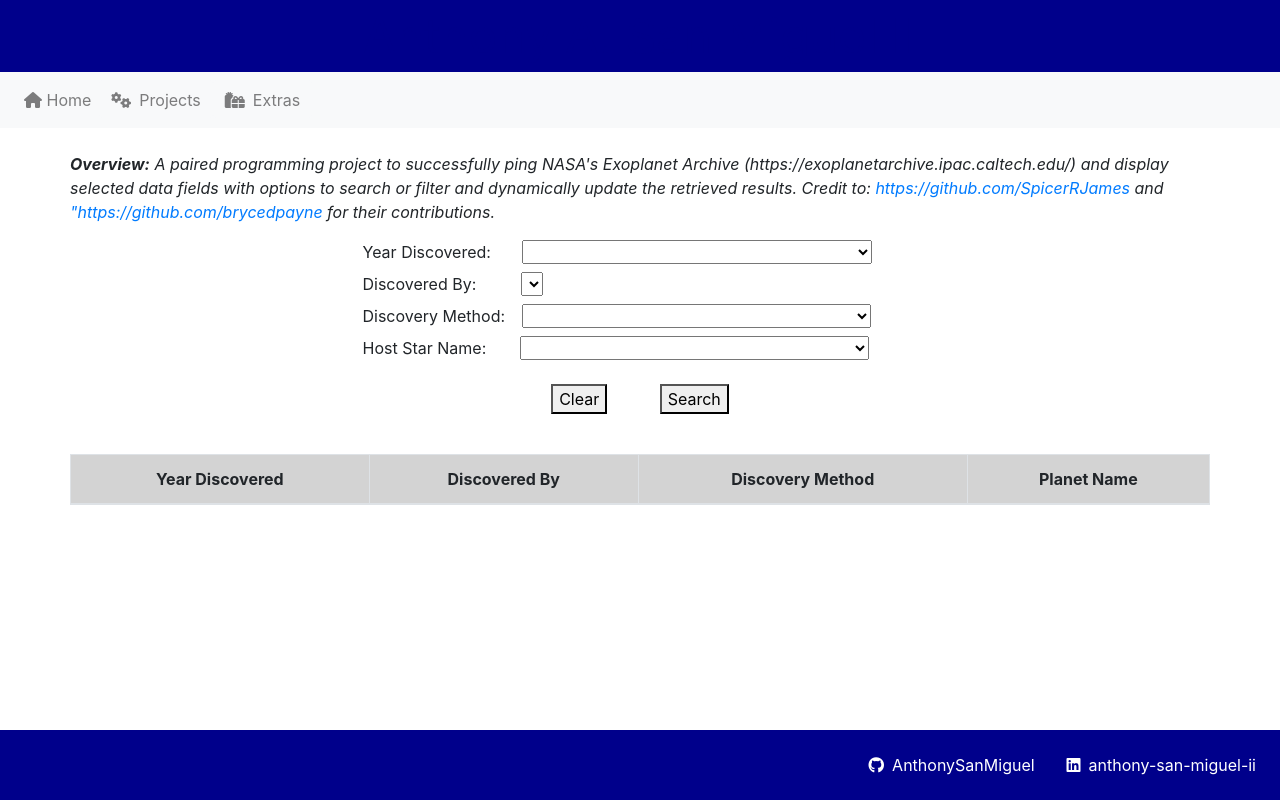
After one commit to AnthonySanMiguel/codeup-spring-exercises, a Spring Boot app: page /exoplanet/exoplanet in a window 1280 px wide. The commit adds this page. Run offline with Spring Boot 4, Linux system fonts and the light colour scheme; the visitor is signed in with stand-in values (Sample User, id 1); lists and menus that the app fills with data are empty; some of the project's set-up classes (security, data sources, template engines, error pages and the like) are left out, and stand-ins take their place; some libraries are stand-ins or nearby versions.

Commit message:
added exoplanet page to site

```diff
--- a/src/main/java/com/codeup/springblogapp/SecurityConfiguration.java
+++ b/src/main/java/com/codeup/springblogapp/SecurityConfiguration.java
@@ -75,6 +75,7 @@ public class SecurityConfiguration extends WebSecurityConfigurerAdapter {
                         "/capstone",
                         "https://quackertracker.com/",
                         "/tictactoe/tictactoe",
+                        "/exoplanet/exoplanet",
                         "/superhero_database/superhero_database",
                         "/login"
 // Enter Here ----->
--- /dev/null
+++ b/src/main/java/com/codeup/springblogapp/controllers/ExoPlanetController.java
@@ -0,0 +1,13 @@
+package com.codeup.springblogapp.controllers;
+
+import org.springframework.stereotype.Controller;
+import org.springframework.web.bind.annotation.*;
+
+@Controller
+public class ExoPlanetController {
+
+    @GetMapping("/exoplanet/exoplanet")
+    public String exoPlanetPage() {
+        return "/exoplanet/exoplanet";
+    }
+}
--- /dev/null
+++ b/src/main/resources/static/css/exoplanet.css
@@ -0,0 +1,14 @@
+/*body{*/
+/*    margin: 1em;*/
+/*    background-color: lightgray;*/
+/*}*/
+
+td,
+th {
+    border: 1px solid black;
+    text-align: center;
+}
+
+.grey {
+    background-color: lightgray;
+}
--- /dev/null
+++ b/src/main/resources/static/js/exoplanet.js
@@ -0,0 +1,115 @@
+"use strict";
+
+let myData;
+
+const exoplanets = fetch('https://exoplanetarchive.ipac.caltech.edu/cgi-bin/nstedAPI/nph-nstedAPI?table=exoplanets&select=pl_name,pl_disc,pl_discmethod,pl_facility,pl_hostname&format=json')
+    .then(response => response.json())
+    .then(response => {
+
+        myData = response;
+        getList(getYears(response).sort(), "years");
+        getList(getMethod(response).sort(), "method");
+        getList(getFacs(response).sort(), "facilities");
+        getList(getHost(response).sort(), "host");
+
+    })
+    .catch(error => console.error(error));
+
+// ***** function to post data to the table post query
+function postData(arr) {
+    $(".toAdd").empty();
+    for (let i = 0; i < arr.length; i++) {
+        $(".toAdd").append("<tr>" +
+            "<td>" + arr[i].pl_disc + "</td>" +
+            "<td>" + arr[i].pl_facility + "</td>" +
+            "<td>" + arr[i].pl_discmethod + "</td>" +
+            "<td>" + arr[i].pl_name + "</td>" +
+            "<tr/>");
+    }
+}
+
+// ***** function to get unique values posted to the select dropdown
+function getList(arr, str) {
+    $("#" + str).append('<option value="" selected> ... </option>');
+    for (let i = 0; i < arr.length; i++) {
+        $("#" + str).append('<option value="' + arr[i].toString() + '">' + arr[i].toString() + '</option>');
+    }
+}
+
+// ***** function to get unique list of years discovered
+function getYears(arr) {
+    let bucket = [];
+    for (let i = 0; i < arr.length; i++) {
+        bucket.push(arr[i].pl_disc);
+    }
+    return [...new Set(bucket)];
+}
+
+// ***** function to get unique list of facilities
+function getFacs(arr) {
+    let bucket = [];
+    for (let i = 0; i < arr.length; i++) {
+        bucket.push(arr[i].pl_facility);
+    }
+    return [...new Set(bucket)];
+}
+
+// ***** function to get unique list of methods of discovery
+function getMethod(arr) {
+    let bucket = [];
+    for (let i = 0; i < arr.length; i++) {
+        bucket.push(arr[i].pl_discmethod);
+    }
+    return [...new Set(bucket)];
+}
+
+// ***** function to get unique list of hosts
+function getHost(arr) {
+    let bucket = [];
+    for (let i = 0; i < arr.length; i++) {
+        bucket.push(arr[i].pl_hostname);
+    }
+    return [...new Set(bucket)];
+}
+
+// ***** function to refine the list of results based on query criteria
+function refine(arr1, arr2) {
+    let bucket;
+
+    let str1 = arr2[0];
+    let str2 = arr2[1];
+    let str3 = arr2[2];
+    let str4 = arr2[3];
+
+    bucket = arr1.filter(function (a) {
+        return a.pl_disc.toString().includes(str1) &&
+            a.pl_facility.includes(str2) &&
+            a.pl_discmethod.includes(str3) &&
+            a.pl_hostname.includes(str4);
+    })
+    return bucket;
+}
+
+// ***** function to compile a query criteria list from the select dropdown "year disc, facility, etc."
+function getCriteria() {
+    let criteria = [];
+    let crit1 = $("#years").val();
+    let crit2 = $("#facilities").val();
+    let crit3 = $("#method").val();
+    let crit4 = $("#host").val();
+    criteria.push(crit1, crit2, crit3, crit4);
+    return criteria;
+}
+
+// ***** function to execute the refine function (aka. "event listener")
+function search() {
+
+}
+
+// ***** function to clear the query pane
+function clearQueryFields() {
+    $("#years").val("...")
+    $("#facilities").val("...")
+    $("#method").val("...")
+    $("#host").val("...")
+}
--- /dev/null
+++ b/src/main/resources/templates/exoplanet/exoplanet.html
@@ -0,0 +1,63 @@
+<!DOCTYPE html>
+<html lang="en" xmlns:th="http://www.thymeleaf.org">
+<head th:replace="partials/partials :: head"><title>ExoPlanet Project</title></head>
+<link th:href="@{/css/exoplanet.css}" rel="stylesheet">
+<body>
+<div th:replace="partials/partials :: top_banner"></div>
+<div th:replace="partials/partials :: standard_nav"></div>
+
+<div class="container">
+    <div class="row">
+        <p class="mx-auto mt-4"><em><strong>Overview:</strong> A paired programming project to successfully ping NASA's Exoplanet Archive (https://exoplanetarchive.ipac.caltech.edu/) and display selected data fields with options to search or filter and dynamically update the retrieved results. Credit to: <a href="https://github.com/SpicerRJames">https://github.com/SpicerRJames</a> and <a href="https://github.com/brycedpayne">"https://github.com/brycedpayne</a> for their contributions.</em></p>
+    </div>
+    <!-- <form action="GET">
+        <select name="years" id="years"></select>
+        <select name="years" id="facilities"></select>
+        <select name="years" id="method"></select>
+        <select name="years" id="host"></select>
+
+        <button id="clear">Clear</button>
+
+        <button id="search">Search</button>
+
+    </form> -->
+
+        <div id="queryPanel">
+            <label for="years" class="text-left" style="margin-left: 25%; margin-right: 2.8%;">Year Discovered:</label><select name="year_discovered" id="years" style="width: 31.5%"></select>
+            <br>
+            <label for="facilities" class="text-left" style="margin-left: 25%; margin-right: 4%;">Discovered By:</label><select name="discovered_by" id="facilities"></select>
+            <br>
+            <label for="method" class="text-left" style="margin-left: 25%; margin-right: 1.5%;">Discovery Method:</label><select name="discovery_method" id="method" style="width: 31.5%"></select>
+            <br>
+            <label for="host" class="text-left" style="margin-left: 25%; margin-right: 3%;">Host Star Name:</label><select name="host_star_name" id="host" style="width: 31.5%"></select>
+            <br>
+            <div class="row">
+            <div class="mx-auto my-3">
+            <button id="clear" onclick="clearQueryFields()">Clear</button>
+            <button id="search" class="ml-5" onclick="postData(refine(myData, getCriteria()))">Search</button>
+            </div>
+        </div>
+
+    </div>
+    <div class="row">
+        <table class="mx-auto my-4 table table-bordered">
+            <thead class="grey">
+            <tr>
+                <th>Year Discovered</th>
+                <th>Discovered By</th>
+                <th>Discovery Method</th>
+                <th>Planet Name</th>
+            </tr>
+            </thead>
+            <tbody class="toAdd"></tbody>
+        </table>
+    </div>
+</div>
+<div th:replace="partials/partials :: footer_nav"></div>
+<script th:src="@{/webjars/jquery/3.4.1/jquery.min.js}"></script>
+<script th:src="@{/js/jquery-2.2.4.js}"></script>
+<script src="https://cdnjs.cloudflare.com/ajax/libs/popper.js/1.14.7/umd/popper.min.js" integrity="sha384-UO2eT0CpHqdSJQ6hJty5KVphtPhzWj9WO1clHTMGa3JDZwrnQq4sF86dIHNDz0W1" crossorigin="anonymous"></script>
+<script th:src="@{/webjars/bootstrap/4.4.1-1/js/bootstrap.min.js}"></script>
+<script th:src="@{/js/exoplanet.js}"></script>
+</body>
+</html>
--- a/src/main/resources/templates/partials/partials.html
+++ b/src/main/resources/templates/partials/partials.html
@@ -56,6 +56,7 @@
                             <a class="dropdown-item" href="/roll_dice"><i class="fas fa-dice mr-2" sec:authorize="isAuthenticated()"></i>Dice Game</a>
                             <a class="dropdown-item" href="/breakout_game/breakout_index"><i class="fas fa-gamepad mr-2" sec:authorize="isAuthenticated()"></i>Breakout Game</a>
                             <a class="dropdown-item" href="/superhero_database/superhero_database"><i class="fas fa-mask mr-2" sec:authorize="isAuthenticated()"></i>Superhero Database</a>
+                            <a class="dropdown-item" href="/exoplanet/exoplanet"><i class="fas fa-satellite-dish mr-2" sec:authorize="isAuthenticated()"></i>ExoPlanet Archive</a>
                             <a class="dropdown-item" href="/tictactoe/tictactoe"><i class="fab fa-slack-hash mr-2" sec:authorize="isAuthenticated()"></i>Tic-Tac-Toe Game</a>
                         </div>
                     </div>
```
